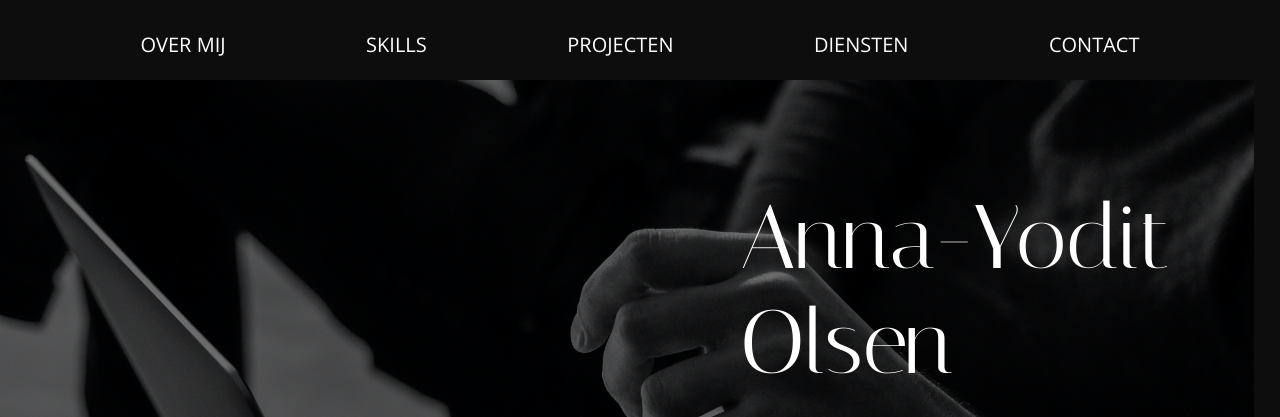
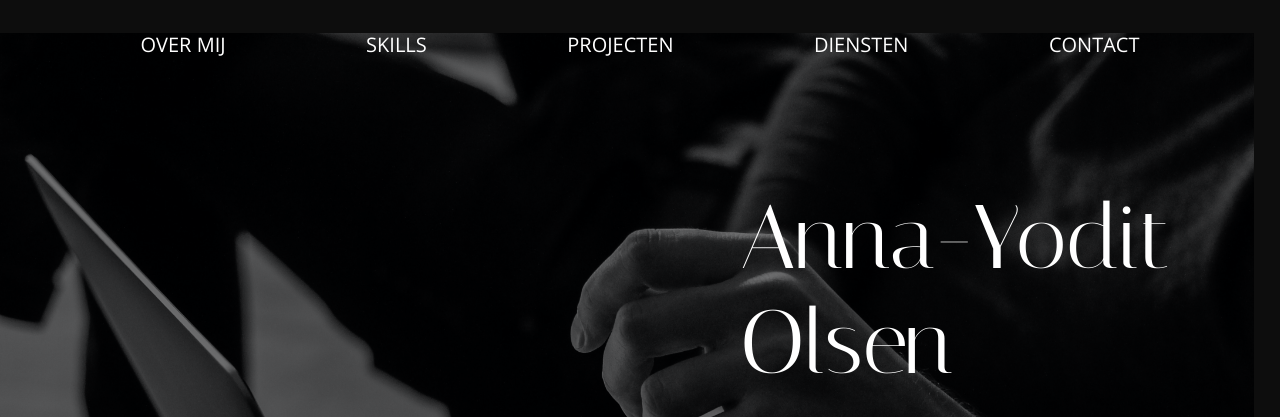
Before and after one commit to pgm-AnnaYoditOlsen/portfolio, a website: page index.html in a window 1280 px wide. Shown: the top 417 px of the page. Drawn offline with nearby package versions, Linux system fonts and the light colour scheme.

Commit message:
Make header

```diff
--- a/css/main.css
+++ b/css/main.css
@@ -42,13 +42,31 @@ a {
 /* header */
 
 header {
-    position: fixed;
+    position: absolute;
     top: 0;
     width: 100%;
-    background-color: hsl(0, 0%, 5%);
+    background-color: hsla(0, 0%, 0%, 0);
     padding-bottom: 20px;
     z-index: 2;
 }
+
+.header.sticky {
+    position: fixed;
+    background-color: hsl(0, 0%, 5%);
+    box-shadow: 0 5px 16px rgba(0, 0, 0, 0.1);
+    padding: 8px 0;
+    backdrop-filter: blur(10px);
+}
+
+/*
+@keyframes slideDown {
+    from {
+        transform: translateY(-100%);
+    }
+    to {
+        transform: translateY(0);
+    }
+}*/
 
 nav ul {
     font-size: 20px;
--- a/index.html
+++ b/index.html
@@ -168,6 +168,6 @@
         </article>
         <a href="#top">Naar boven</a>
     </main>
-    <script href="js/main.js"></script>
+    <script src="js/main.js"></script>
 </body>
 </html>
--- a/js/main.js
+++ b/js/main.js
@@ -0,0 +1,11 @@
+const header = document.querySelector(".header");
+
+const toggleClass = "sticky";
+window.addEventListener("scroll", () => {
+  const currentScroll = window.pageYOffset;
+  if (currentScroll > 0) {
+    header.classList.add(toggleClass);
+  } else {
+    header.classList.remove(toggleClass);
+  }
+});
```
